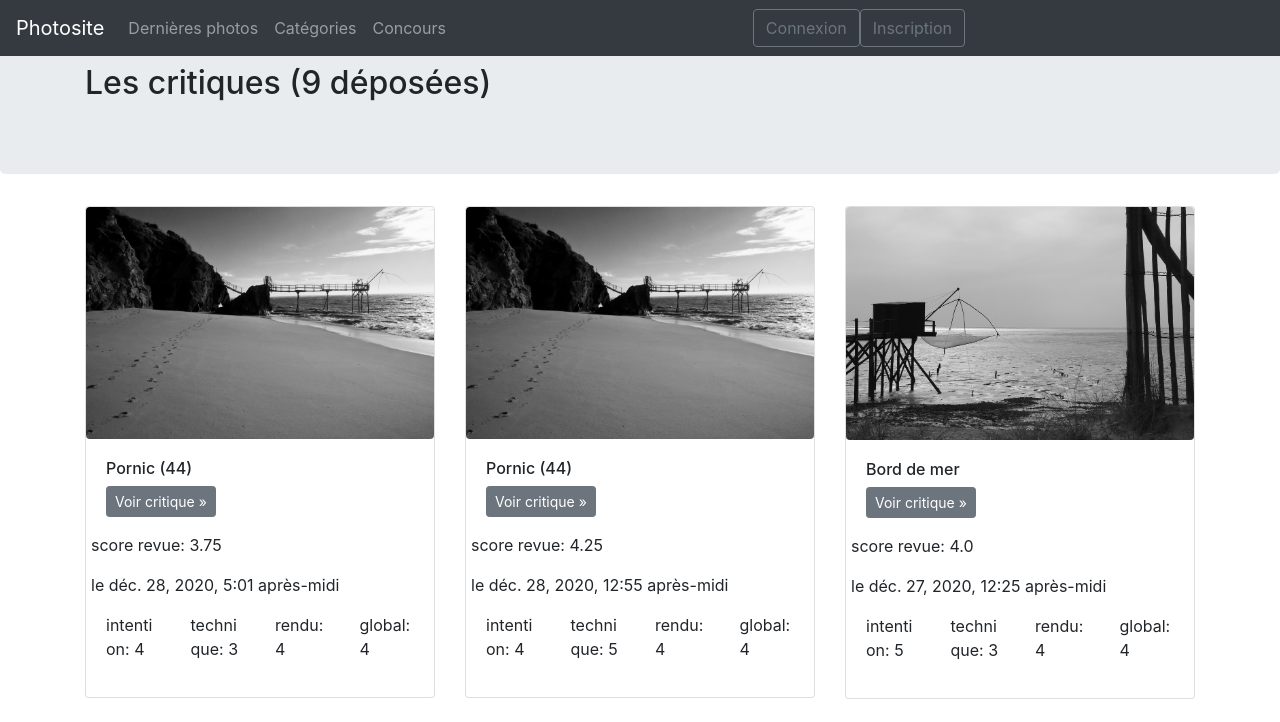
After one commit to lemarak/OC_Photosite, a Django app: page /review/list in a window 1280 px wide. The commit adds this page. Shown: the top 722 px of the page. Run offline with Django 3.2, Linux system fonts and the light colour scheme; data comes from the database, SQL or seed files in the repository; parts of the project's set-up code (start-up, migrations or seed data) failed here and were passed over; some libraries are stand-ins or nearby versions.

Commit message:
add list reviews

```diff
--- a/gallery/templates/little_gallery.html
+++ b/gallery/templates/little_gallery.html
@@ -1,4 +1,3 @@
-<div class="container">
     <div class="row">
         {% for picture in pictures %}
         <div class="col-md-2">
@@ -16,5 +15,3 @@
         </div>
         {% endfor %}
     </div>
-
-</div> <!-- /container -->
--- a/gallery/views.py
+++ b/gallery/views.py
@@ -68,8 +68,10 @@ class GalleryListView(ListView):
         """return pictures,
         Depends on the action parameter"""
         if self.kwargs['action'] == 'last':
+            # last pictures
             pictures = Picture.objects.all()
         elif self.kwargs['action'] == 'user':
+            # user
             if 'pk' in self.kwargs:
                 # if other user
                 user = get_user_model()
@@ -80,6 +82,7 @@ class GalleryListView(ListView):
                 pictures = Picture.objects.filter(
                     user=self.request.user)
         elif self.kwargs['action'] == 'category':
+            # category
             pictures = Picture.objects.filter(
                 categories=Category.objects.get(pk=self.kwargs['pk']))
         return pictures
@@ -103,7 +106,7 @@ class GalleryListView(ListView):
                     picture=OuterRef('pk'), contest=context['contest'])
                 context['pictures'] = context['pictures'].annotate(
                     contest_picture=Exists(contest_picture))
-        else:
+        elif self.kwargs['action'] == 'category':
             context['title'] = 'Photos de %s' % (
                 Category.objects.get(pk=self.kwargs['pk']))
         return context
--- /dev/null
+++ b/review/templates/review/gallery_reviews.html
@@ -0,0 +1,69 @@
+{% extends 'base.html' %}
+{% load static %}
+
+{% block title %} Galerie {% endblock %}
+
+{% block content %}
+<div class="jumbotron">
+    <div class="container">
+        <h2>Les critiques ({{ page_obj.paginator.count }} déposées)</h2>
+    </div>
+</div>
+
+
+<div class="container">
+
+    <div class="row">
+        {% for review in reviews %}
+        <div class="col-md-4">
+            <div class="card mb-4 box-shadow">
+                <div class="item">
+                    <a href="{{ review.picture.get_absolute_url }}">
+                        <img class="card-img-top rounded mx-auto" alt="{{ review.picture.title }}"
+                            src="{{ review.picture.file_name.url }}" data-holder-rendered="true">
+                        <!-- <img src="#" class="img-responsive"
+                            style="width: 100%; float: left; margin-right: 10px;" /> -->
+                    </a>
+                </div>
+                <div class="card-body">
+                    <div class="row">
+                        <div class="col-md-7">
+                            <h6>{{ review.picture.title|truncatechars:18 }}</h6>
+                        </div>
+                    </div>
+
+                    <p><a class="btn btn-secondary btn-sm" href="{{ review.get_absolute_url }}" role="button">Voir
+                            critique &raquo;</a></p>
+                    <div class="row">
+                        <p>score revue: {{ review.calculated_score }}</p>
+                    </div>
+                    <div class="row">
+                        <p>le {{ review.review_date }}</p>
+                    </div>
+                    <div class="row">
+                        <div class="col-md-3">
+                            <p>intention: {{ review.score_intention }}</p>
+                        </div>
+                        <div class="col-md-3">
+                            <p>technique: {{ review.score_technical }}</p>
+                        </div>
+                        <div class="col-md-3">
+                            <p>rendu: {{ review.score_picture }}</p>
+                        </div>
+                        <div class="col-md-3">
+                            <p>global: {{ review.score_global }}</p>
+                        </div>
+                    </div>
+                </div>
+            </div>
+        </div>
+        {% endfor %}
+    </div>
+    <div class="row">
+        {% include 'pagination.html' %}
+    </div>
+
+
+</div> <!-- /container -->
+
+{% endblock %}
--- a/review/urls.py
+++ b/review/urls.py
@@ -3,6 +3,7 @@ from django.views.generic import RedirectView
 
 from .views import (
     ReviewDetail,
+    ReviewList,
     ReviewCreate,
 )
 
@@ -10,5 +11,6 @@ app_name = 'review'
 
 urlpatterns = [
     path('detail/<int:pk>', ReviewDetail.as_view(), name='detail'),
+    path('list', ReviewList.as_view(), name='list' ),
     path('create/<int:pk>', ReviewCreate.as_view(), name='review_create'),
 ]
--- a/review/views.py
+++ b/review/views.py
@@ -5,7 +5,7 @@ from django.shortcuts import get_object_or_404, reverse
 from django.contrib.auth.mixins import LoginRequiredMixin
 from django.http import HttpResponseRedirect
 from django.views.generic.edit import CreateView
-from django.views.generic import DetailView
+from django.views.generic import DetailView, ListView
 
 from gallery.models import Picture
 from .models import Review
@@ -23,6 +23,14 @@ class ReviewDetail(DetailView):
         pk_picture = context['review'].picture.id
         context['picture'] = get_object_or_404(Picture, pk=pk_picture)
         return context
+
+
+class ReviewList(ListView):
+    """list reviews """
+    model = Review
+    template_name = "review/gallery_reviews.html"
+    context_object_name = 'reviews'
+    paginate_by = 6
 
 
 # Create review
```
Also changed, not shown: gallery/templates/home.html (+6 -4 lines).
